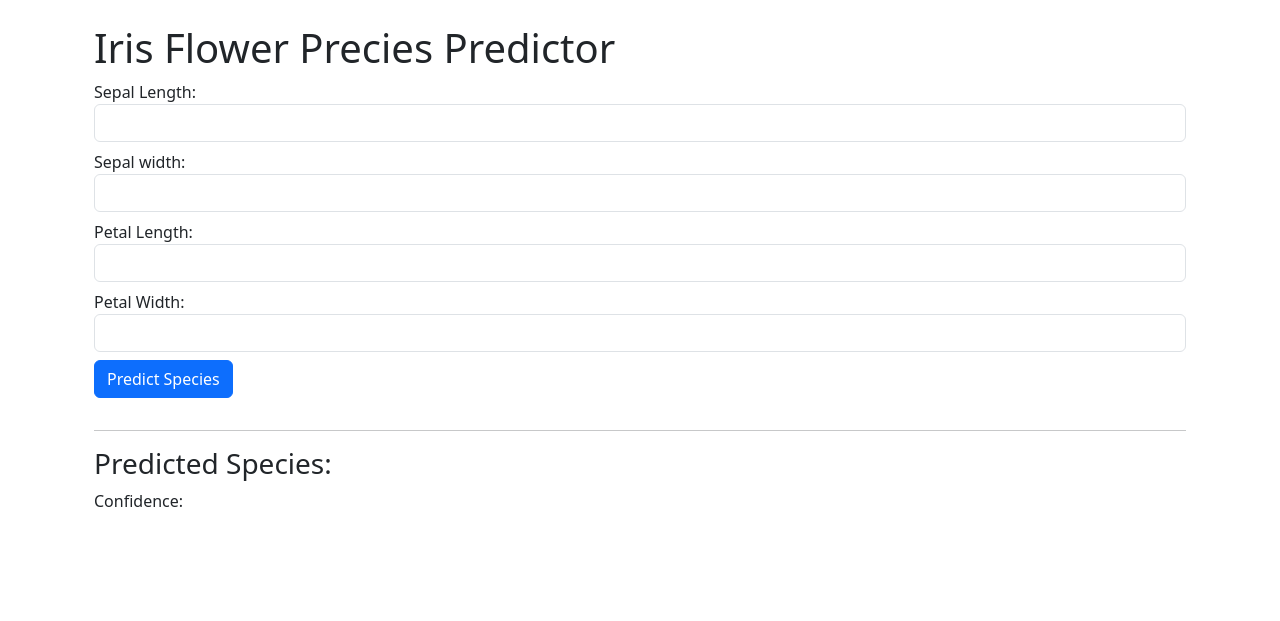
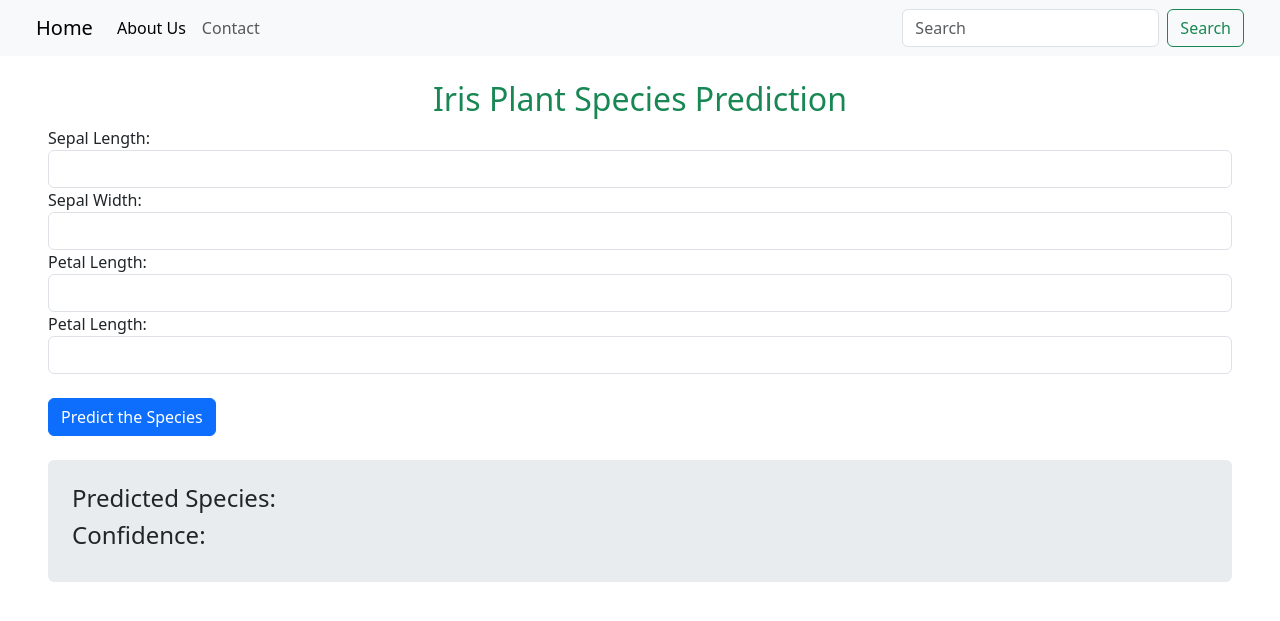
Before and after one commit to nehmtech/iris-plant-species-predictions-web-app, a Flask app: page / in a window 1280 px wide. Shown: the top 621 px of the page. Run offline with Flask 3, Linux system fonts and the light colour scheme; parts of the project's set-up code (start-up, migrations or seed data) failed here and were passed over.

Commit message:
Final Commit

```diff
--- a/app.py
+++ b/app.py
@@ -1,21 +1,23 @@
 from flask import Flask, render_template, request, jsonify
-import pickle
 import numpy as np
 import pandas as pd
 
+import pickle
+from sklearn.preprocessing import StandardScaler
+from sklearn.datasets import load_iris
+from sklearn.model_selection import train_test_split
 
-from sklearn.preprocessing import StandardScaler
 from sklearn.ensemble import RandomForestClassifier
+
 
 app = Flask(__name__)
 
-# Load the model
-with open('iris_model.pkl', 'rb') as model_file:
-    model = pickle.load(model_file)
+with open('model/iris_model.pkl', 'rb') as model_file:
+    model = pickle.load(model_file )
 
-# Load the model
-with open('scaler.pkl', 'rb') as scaler_file:
-    scaler = pickle.load(scaler_file)
+# Save the model
+with open('model/scaler.pkl', 'rb') as scaler_file:
+    scaler = pickle.load(scaler_file )
 
 
 @app.route('/')
@@ -26,7 +28,6 @@ def home():
 def predict():
     try:
 
-        # Get values
         features = [
             float(request.form['sepal_length']),
             float(request.form['sepal_width']),
@@ -34,15 +35,13 @@ def predict():
             float(request.form['petal_width']),
         ]
 
-        # Transform features
         features_scaled = scaler.transform([features])
 
-        # Make prediction
         prediction = model.predict(features_scaled)
 
-        # Get prediction probability
         proba = model.predict_proba(features_scaled)
-        max_proba = f"{round(np.max(proba) * 100, 2)}%"
+
+        max_proba = f'{round(np.max(proba) * 100, 2)}%'
 
 
         return jsonify({
@@ -54,5 +53,5 @@ def predict():
         return jsonify({'error': str(e)})
 
 
-if __name__== '__main__':
+if __name__ == '__main__':
     app.run(debug=True)
--- a/templates/index.html
+++ b/templates/index.html
@@ -1,68 +1,67 @@
 <!DOCTYPE html>
-<html lang="en">
+
+<html>
 <head>
-    <meta charset="UTF-8" />
-    <meta name="viewport" content="width=device-width, initial-scale=1.0" />
-    <link
-      rel="stylesheet"
-      href="https://cdn.jsdelivr.net/npm/bootstrap@5.3.3/dist/css/bootstrap.min.css"
-    />
-    <title>Iris Species Prediction</title>
+    <meta charset="UTF-8">
+    <link rel="stylesheet" href="https://cdn.jsdelivr.net/npm/bootstrap@5.3.3/dist/css/bootstrap.min.css">
+    <meta name="viewport" content="width=device-width, initial-scale=1.0">
+    <title>Iris Plant Species Prediction</title>
 </head>
+<body>
+    <nav class="navbar ps-4 pe-4 navbar-expand-lg bg-body-tertiary">
+        <div class="container-fluid">
+          <a class="navbar-brand" href="#">Home</a>
+          <button class="navbar-toggler" type="button" data-bs-toggle="collapse" data-bs-target="#navbarSupportedContent" aria-controls="navbarSupportedContent" aria-expanded="false" aria-label="Toggle navigation">
+            <span class="navbar-toggler-icon"></span>
+          </button>
+          <div class="collapse navbar-collapse" id="navbarSupportedContent">
+            <ul class="navbar-nav me-auto mb-2 mb-lg-0">
+              <li class="nav-item">
+                <a class="nav-link active" aria-current="page" href="#">About Us</a>
+              </li>
+              <li class="nav-item">
+                <a class="nav-link" href="#">Contact</a>
+              </li>
 
-  <body>
+            </ul>
+            <form class="d-flex" role="search">
+              <input class="form-control me-2" type="search" placeholder="Search" aria-label="Search">
+              <button class="btn btn-outline-success" type="submit">Search</button>
+            </form>
+          </div>
+        </div>
+      </nav>
 
 
-    <div class="container max-auto px-4 py-8">
-      <div
-
-      >
-        <h1 class="mt-4">Iris Flower Precies Predictor</h1>
-        <form id="predictionform" class="space-y-4">
-
+    <h2 class="mt-4 text-center text-success">Iris Plant Species Prediction </h2>
+    <form class="ms-5 me-5" id="predictionform">
         <div>
-                <label class="block text-gray-700">Sepal Length:</label>
-                <input type="number" name="sepal_length" step="0.1" required
-                class="form-control mb-2 ">
+            <label >Sepal Length:</label>
+            <input class="form-control" type="number" name="sepal_length" step="0.1" required>
         </div>
         <div>
-                <label class="block text-gray-700">Sepal width:</label>
-                <input type="number" name="sepal_width" step="0.1" required
-                class="form-control mb-2 ">
+            <label >Sepal Width:</label>
+            <input class="form-control"  type="number" name="sepal_width" step="0.1" required>
         </div>
         <div>
-                <label class="block text-gray-700">Petal Length:</label>
-                <input type="number" name="petal_length" step="0.1" required
-                class="form-control mb-2 ">
+            <label >Petal Length:</label>
+            <input class="form-control"  type="number" name="petal_length" step="0.1" required>
         </div>
         <div>
-                <label class="block text-gray-700">Petal Width:</label>
-                <input type="number" name="petal_width" step="0.1" required
-                class=" form-control mb-2">
+            <label >Petal Length:</label>
+            <input class="form-control"  type="number" name="petal_width" step="0.1" required>
         </div>
-
-            <button type="submit" class="btn btn-primary mb-3">Predict Species</button>
-            <hr>
+        <button class="btn btn-primary mt-4 mb-4" type="submit">Predict the Species</button>
 
     </form>
 
-        <div id="result">
-            <h3>Predicted Species: </h3> <span id="prediction"></span>
-            <p>
-                Confidence: <span id="probability"></span>
-            </p>
-
+    <div class="ms-5 me-5 bg-body-secondary rounded p-4" id="result">
+        <h4>Predicted Species: <span class="text-success" id="prediction"></span></h4>
+        <h4>Confidence: <span class="text-success" id="probability"></span></h4>
     </div>
-
-        </div>
-
-
-      </div>
-    </div>
-
     <script>
         document.getElementById('predictionform').addEventListener('submit', async (e) => {
-            e.preventDefault();
+            e.preventDefault()
 
             const formData = new FormData(e.target);
 
@@ -72,23 +71,21 @@
                     body: formData
                 })
 
-                const data =  await response.json();
+                const data = await response.json()
 
                 if (data.error){
                     alert('Error: ' + data.error);
                     return;
                 }
 
-                document.getElementById('prediction').textContent = data.prediction;
-                document.getElementById('probability').textContent = data.probability;
-                document.getElementById('result').classList.remove('hidden')
-
+                document.getElementById('prediction').textContent = data.prediction
+                document.getElementById('probability').textContent = data.probability
+                document.getElementById('probability').classList.remove('hidden')
             } catch (error){
-                alert('Error: ' + error.message);
+                alert('Error: ' + error.message)
             }
         })
     </script>
-
     <script src="https://cdn.jsdelivr.net/npm/bootstrap@5.3.3/dist/js/bootstrap.bundle.min.js"></script>
 </body>
 </html>
```
Also changed, not shown: model/save.py (renamed from save_model.py, +8 -12 lines), requirements.txt (+10 -0 lines), 6 other files. Lines whose indentation alone changed are shown as unchanged.
